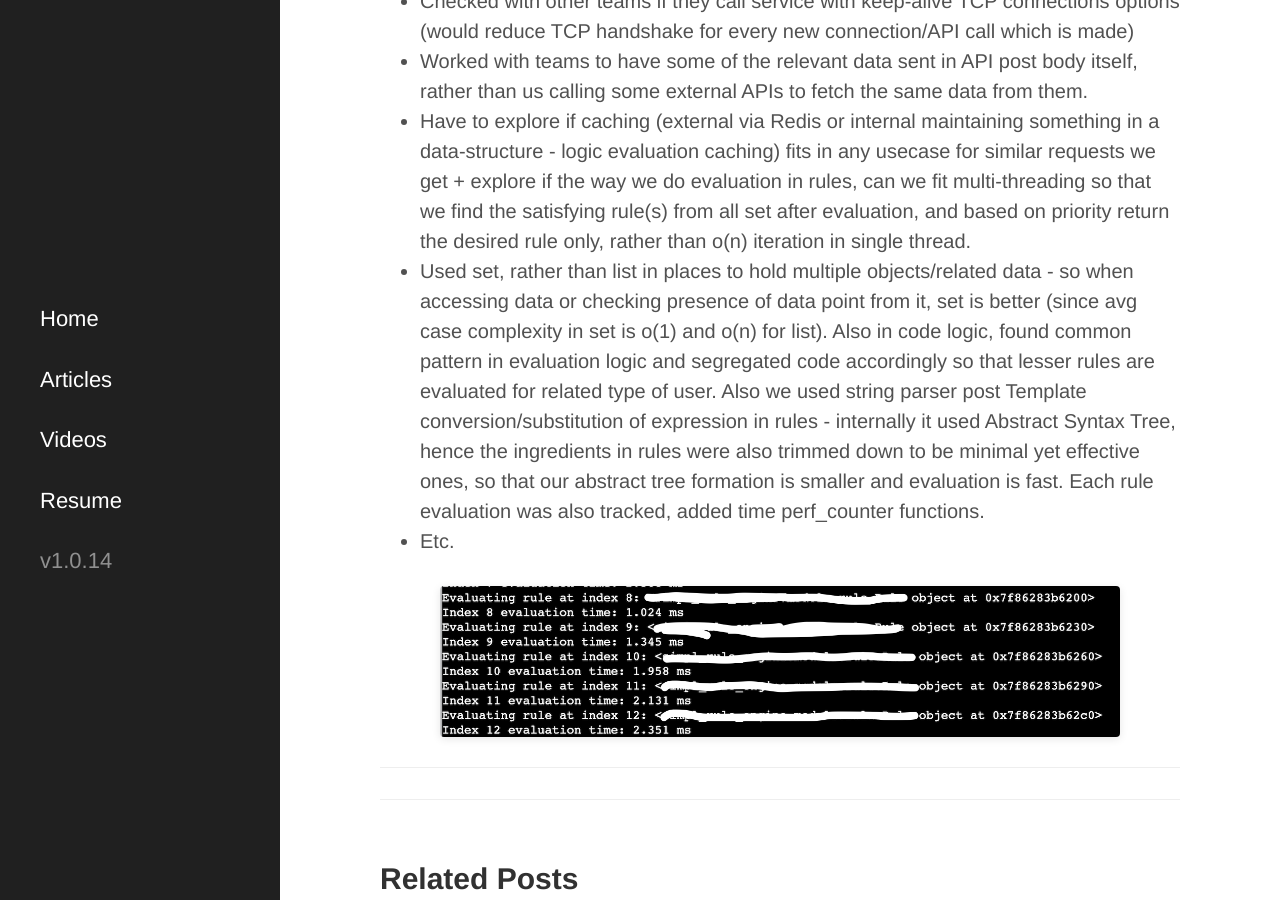
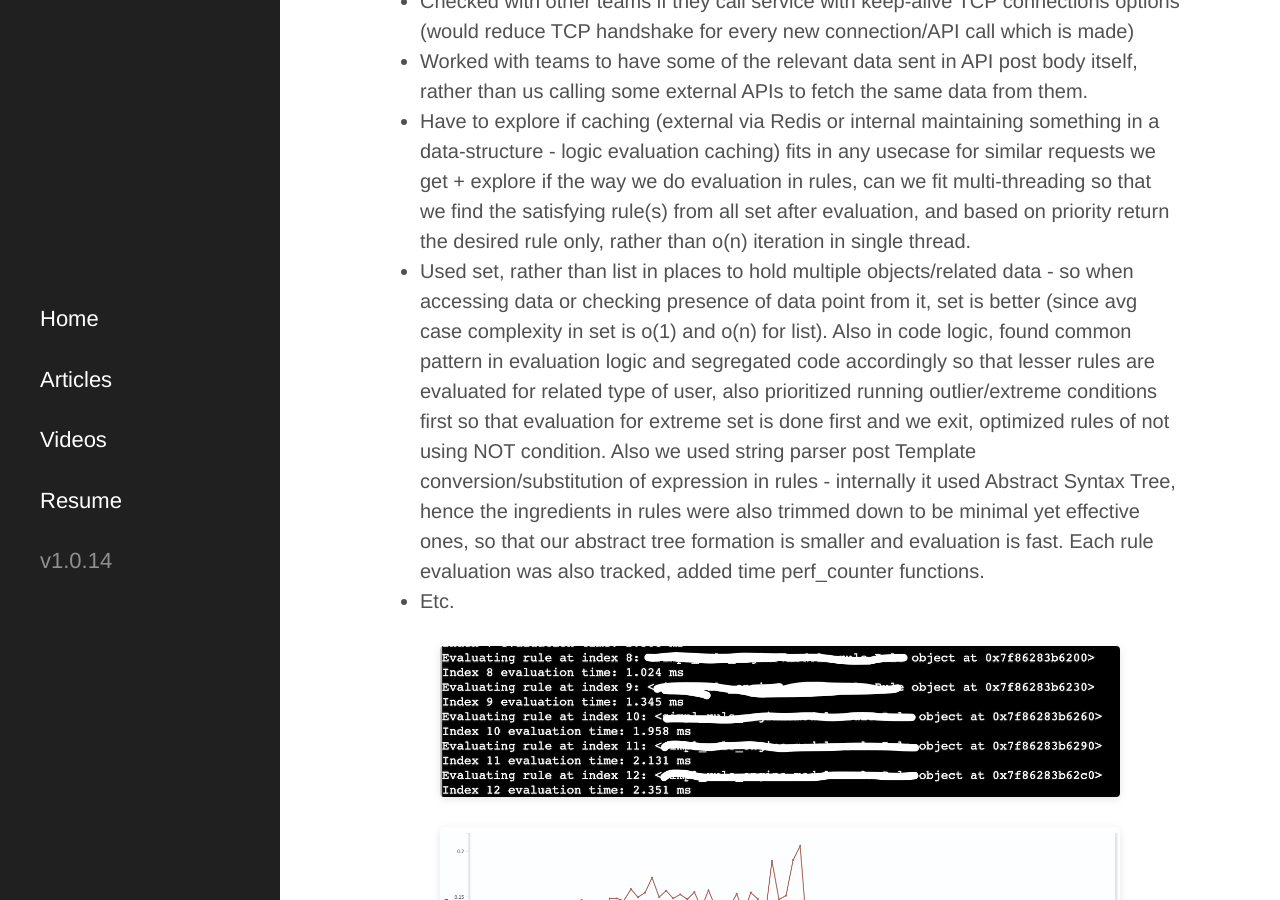
Before and after one commit to surajvm1/surajv311.github.io, a Jekyll site: the page built from _posts/2025-03-16-fastapi-service-optimization.md, in a window 1280 px wide and 900 px high, scrolled down 1620 px. Built offline with Jekyll 4.4.1, drawn with Linux system fonts in a browser that asks for light colours; some web fonts are replaced.

Commit message:
updated content

```diff
--- a/_posts/2025-03-16-fastapi-service-optimization.md
+++ b/_posts/2025-03-16-fastapi-service-optimization.md
@@ -21,10 +21,11 @@ Crisp points on things that worked bring down p99 of the API from 150'ish ms to
 - Checked with other teams if they call service with keep-alive TCP connections options (would reduce TCP handshake for every new connection/API call which is made)
 - Worked with teams to have some of the relevant data sent in API post body itself, rather than us calling some external APIs to fetch the same data from them.
 - Have to explore if caching (external via Redis or internal maintaining something in a data-structure - logic evaluation caching) fits in any usecase for similar requests we get + explore if the way we do evaluation in rules, can we fit multi-threading so that we find the satisfying rule(s) from all set after evaluation, and based on priority return the desired rule only, rather than o(n) iteration in single thread.
-- Used set, rather than list in places to hold multiple objects/related data - so when accessing data or checking presence of data point from it, set is better (since avg case complexity in set is o(1) and o(n) for list). Also in code logic, found common pattern in evaluation logic and segregated code accordingly so that lesser rules are evaluated for related type of user. Also we used string parser post Template conversion/substitution of expression in rules - internally it used Abstract Syntax Tree, hence the ingredients in rules were also trimmed down to be minimal yet effective ones, so that our abstract tree formation is smaller and evaluation is fast. Each rule evaluation was also tracked, added time perf_counter functions.
+- Used set, rather than list in places to hold multiple objects/related data - so when accessing data or checking presence of data point from it, set is better (since avg case complexity in set is o(1) and o(n) for list). Also in code logic, found common pattern in evaluation logic and segregated code accordingly so that lesser rules are evaluated for related type of user, also prioritized running outlier/extreme conditions first so that evaluation for extreme set is done first and we exit, optimized rules of not using NOT condition. Also we used string parser post Template conversion/substitution of expression in rules - internally it used Abstract Syntax Tree, hence the ingredients in rules were also trimmed down to be minimal yet effective ones, so that our abstract tree formation is smaller and evaluation is fast. Each rule evaluation was also tracked, added time perf_counter functions.
 - Etc.
 
 <img src="{{ site.baseurl }}/public/images/rule_evaluate.png" alt="rule_evaluate pic" class="blog-image">
 
+<img src="{{ site.baseurl }}/public/images/p99-fapi.png" alt="p99 api pic" class="blog-image">
 
 ------------------------------------------------
```
Also changed, not shown: public/images/p99-fapi.png (added).
